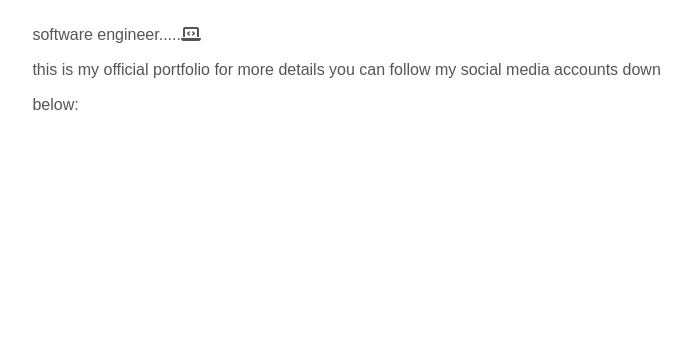
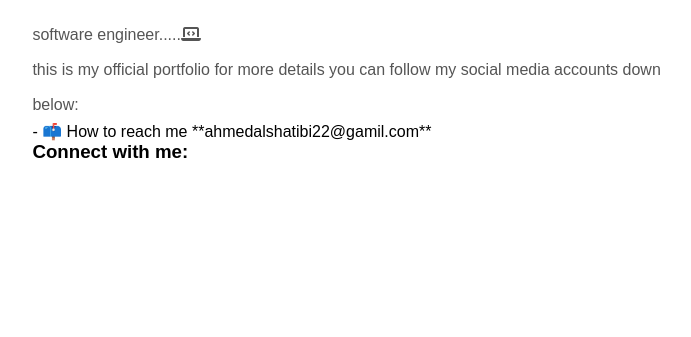
Before and after one commit to a7med-alshatebi/portofilo, a plain HTML site: page index.html in a window 1280 px wide. Shown: the part 351-688 px from the top of the page, without its empty margins (70-761 px from the left). Drawn offline with Linux system fonts and the light colour scheme.

Commit message:
Update index.html

```diff
--- a/index.html
+++ b/index.html
@@ -18,6 +18,11 @@
             <h2>Hi<i class="fa-solid fa-face-smile"></i> I AM AHMED <br><span>AL-SHATEBI</span></h2>
 
             <p> software engineer.....<i class="fa-solid fa-laptop-code"></i> <br>this is my official portfolio  for more details you can follow my social media accounts down<br> below: </p>
+
+- 📫 How to reach me **ahmedalshatibi22@gamil.com**
+
+<h3 align="left">Connect with me:</h3>
+<p align="left">
         </div>
         <div class="social-icon">
             <ul>
```
